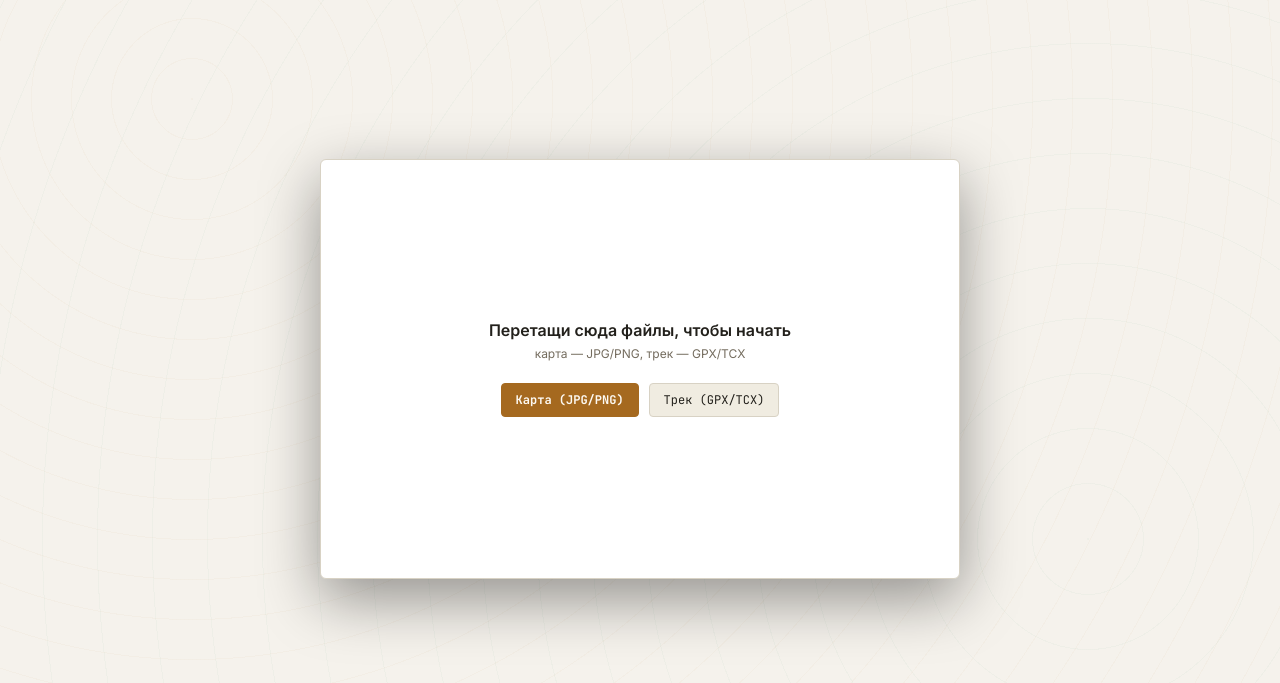
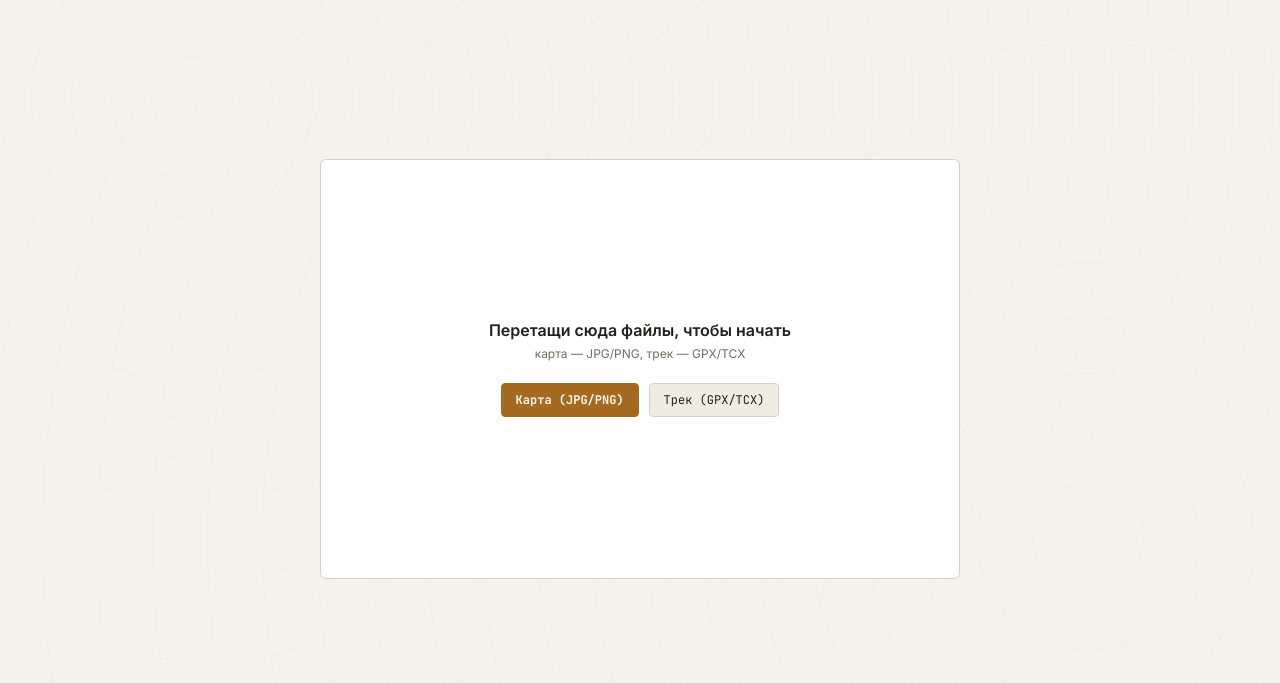
Before and after one commit to cmd-shift-3/tracktomap, a plain HTML site: page index.html in a window 1280 px wide. Shown: the part 61-744 px from the top of the page. Drawn offline with Linux system fonts and the light colour scheme.

Commit message:
Add files via upload

```diff
--- a/css/style.css
+++ b/css/style.css
@@ -771,7 +771,6 @@ input[type="range"] {
   border-radius: 6px;
   overflow: hidden;
   background: #0b0f12;
-  box-shadow: 0 20px 60px rgba(0,0,0,0.4);
   /* На тач-устройствах разрешаем только панорамирование (скролл контейнера
      .canvas-area), но не нативный pinch/double-tap zoom браузера — в
      приложении уже есть свой ползунок масштаба, а двойной тап зарезервирован
```
